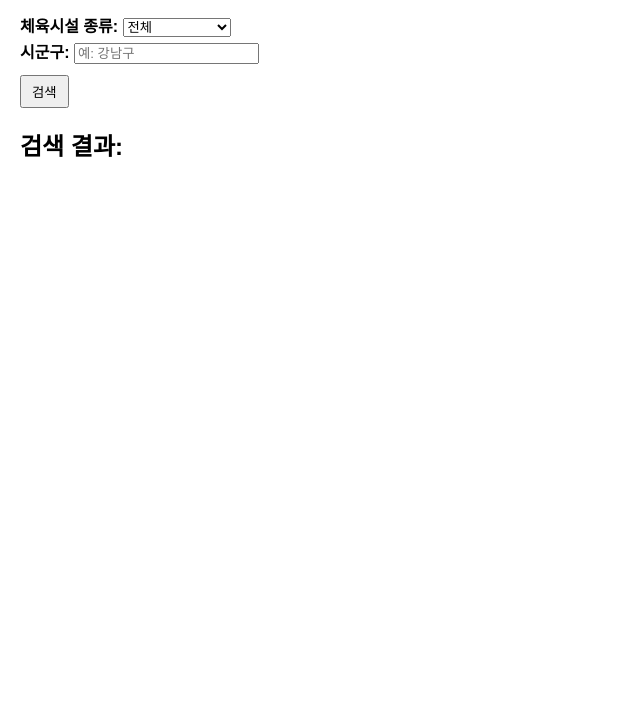
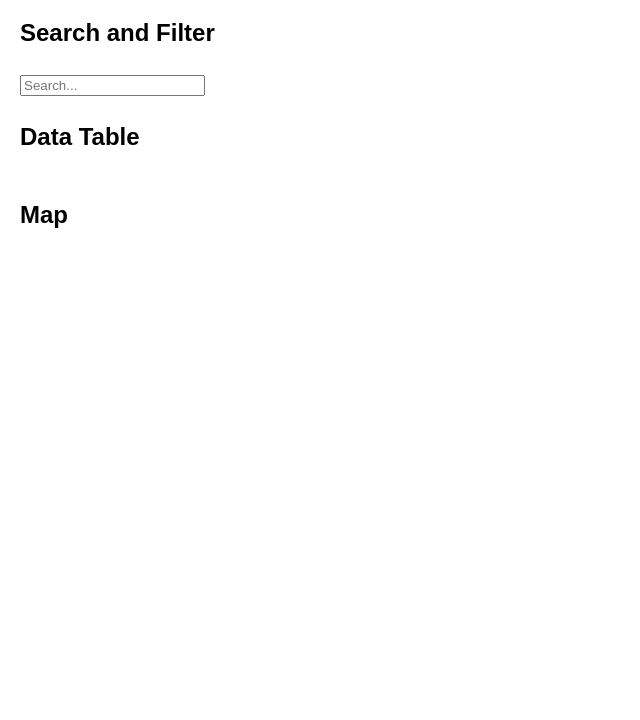
Before and after one commit to leftBase/left6ase, a plain HTML site: page index.html in a window 1280 px wide. Shown: the part 80-800 px from the top of the page, without its empty margins (0-640 px from the left). Drawn offline with nearby package versions, Linux system fonts and the light colour scheme; no server answers.

Commit message:
Update index.html

```diff
--- a/index.html
+++ b/index.html
@@ -3,42 +3,35 @@
 <head>
     <meta charset="UTF-8">
     <meta name="viewport" content="width=device-width, initial-scale=1.0">
-    <title>체육시설 검색</title>
+    <title>Data Visualization</title>
     <link rel="stylesheet" href="style.css">
+    <link rel="stylesheet" href="https://unpkg.com/leaflet/dist/leaflet.css">
 </head>
 <body>
-    <h1>서울시 공공 체육시설 검색</h1>
-    <div id="searchForm">
-        <label for="facility_type">체육시설 종류:</label>
-        <select id="facility_type">
-            <option value="">전체</option>
-            <option value="육상경기장">육상경기장</option>
-            <option value="축구장">축구장</option>
-            <option value="하키장">하키장</option>
-            <option value="야구장">야구장</option>
-            <option value="싸이클경기장">싸이클경기장</option>
-            <option value="테니스장">테니스장</option>
-            <option value="구기체육관">구기체육관</option>
-            <option value="투기체육관">투기체육관</option>
-            <option value="생활체육관">생활체육관</option>
-            <option value="게이트볼장">게이트볼장</option>
-            <option value="수영장">수영장</option>
-            <option value="롤러스케이트장">롤러스케이트장</option>
-            <option value="국궁장">국궁장</option>
-            <option value="골프연습장">골프연습장</option>
-            <option value="빙상장">빙상장</option>
-            <option value="기타 체육시설">기타 체육시설</option>
-        </select>
-        <br>
-        <label for="district">시군구:</label>
-        <input type="text" id="district" placeholder="예: 강남구">
-        <br>
-        <button onclick="search()">검색</button>
-    </div>
-
-    <h2>검색 결과:</h2>
-    <ul id="results"></ul>
-
-    <script src="app.js"></script>
+    <header>
+        <h1>Data Visualization</h1>
+    </header>
+    <main>
+        <section>
+            <h2>Search and Filter</h2>
+            <input type="text" id="search" placeholder="Search...">
+        </section>
+        <section>
+            <h2>Data Table</h2>
+            <table id="data-table">
+                <thead>
+                    <tr></tr>
+                </thead>
+                <tbody></tbody>
+            </table>
+        </section>
+        <section>
+            <h2>Map</h2>
+            <div id="map"></div>
+        </section>
+    </main>
+    <script src="https://unpkg.com/leaflet/dist/leaflet.js"></script>
+    <script src="https://cdnjs.cloudflare.com/ajax/libs/PapaParse/5.3.1/papaparse.min.js"></script>
+    <script src="script.js"></script>
 </body>
 </html>
```
